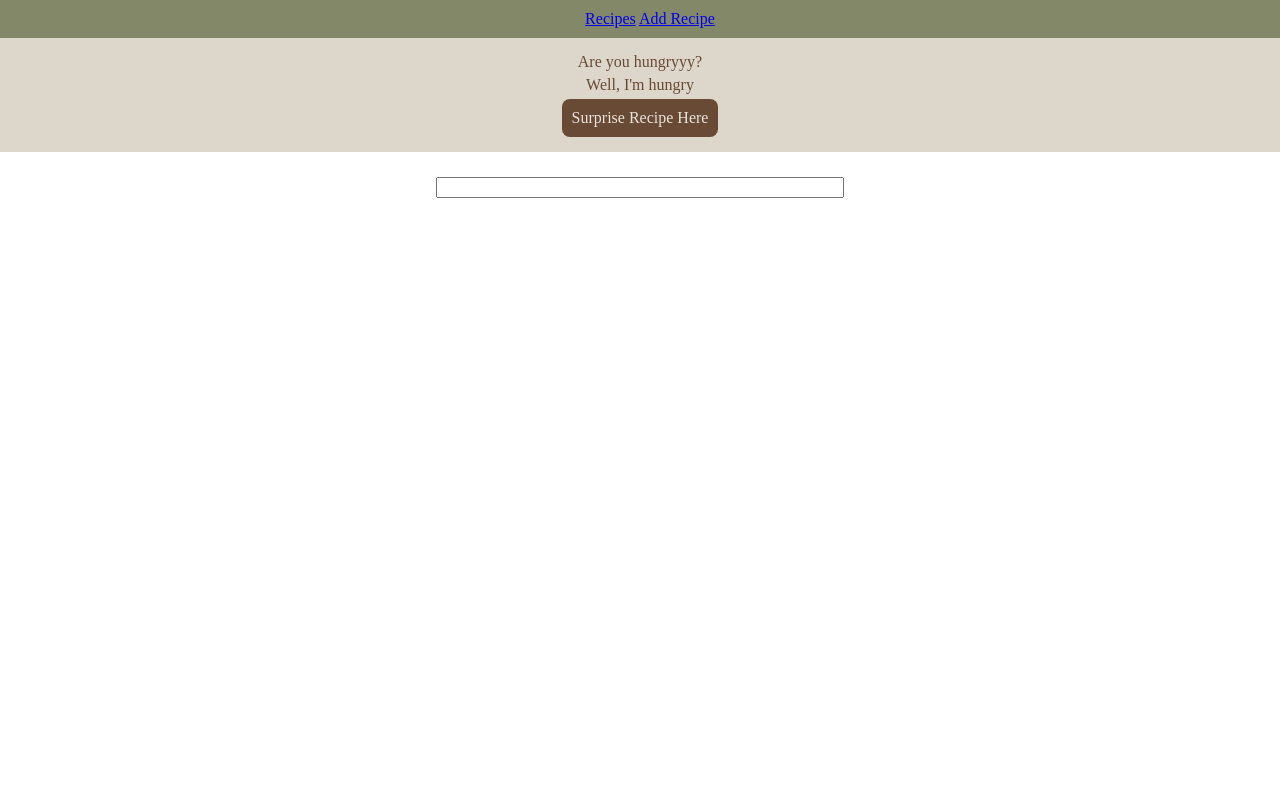
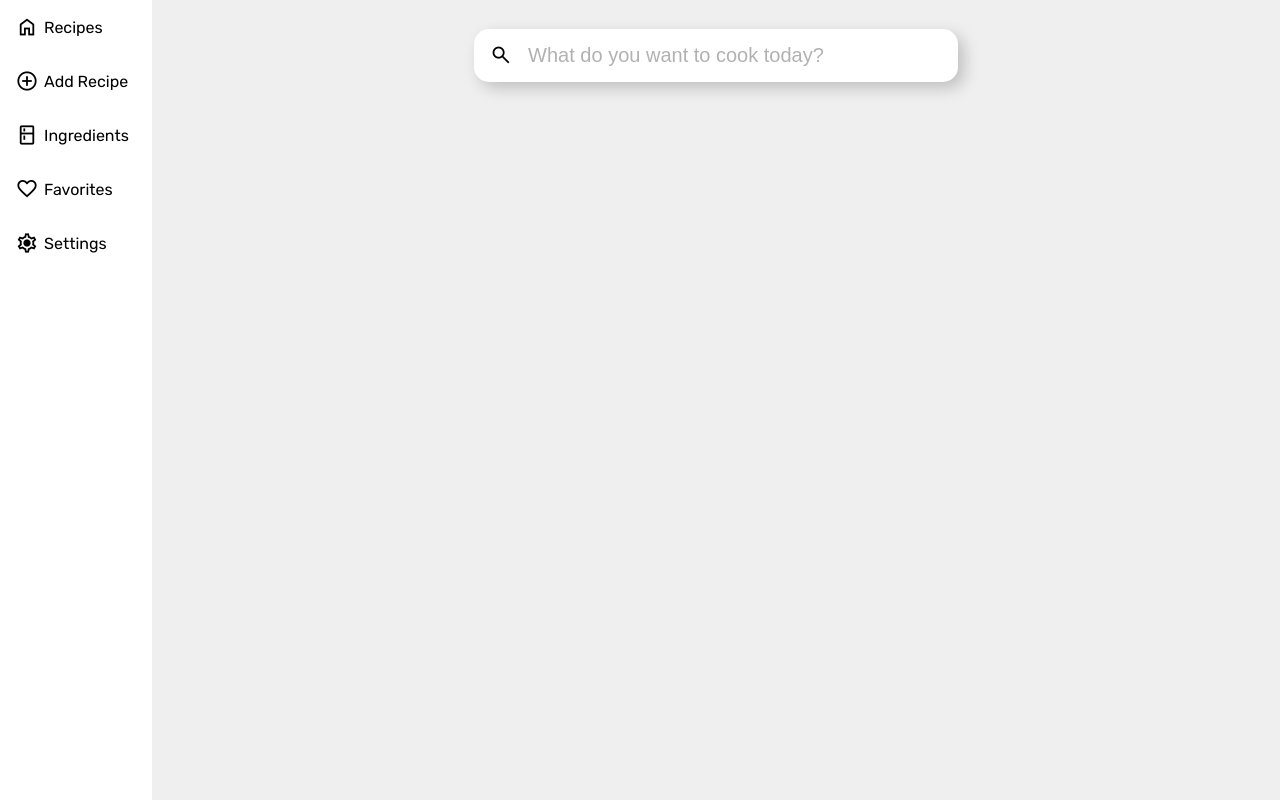
Before and after one commit to sharahe/Recipe-App, a Flask app: page /recipes/ in a window 1280 px wide. Run offline with Flask 3, Linux system fonts and the light colour scheme; data that the repository does not hold is empty; parts of the project's set-up code (start-up, migrations or seed data) failed here and were passed over.

Commit message:
adjusted css for recipes page

```diff
--- a/static/styles.css
+++ b/static/styles.css
@@ -1,19 +1,46 @@
 :root {
-  --primary-green: #828868;
+  /* First ver */
+  /* --primary-green: #828868;
   --secondary-green: #dcd6cb;
   --neutral-white: #e9e3dd;
   --primary-brown: #694a34;
-  --secondary-brown: #bea691;
+  --secondary-brown: #bea691; */
+  /* more defined first version green to brown */
+  /* --primary-green: #686f4f;
+  --secondary-green: #9ca085;
+  --neutral-white: #dcd7cc;
+  --primary-brown: #664a35;
+  --secondary-brown: #c7ab8d; */
+  /* green to coral */
+  --primary-green: #688a50;
+  --secondary-green: #9cb17f;
+  --neutral-white: #faf6eb;
+  --primary-brown: #f9d2bf;
+  --secondary-brown: #ed7d6c;
 }
 body {
   margin: 0;
+  display: flex;
 }
-#banner {
-  background-color: var(--primary-green);
+#nav {
+  background-color: white;
   padding: 10px;
   color: var(--primary-brown);
   text-align: center;
-  width: 100%;
+  display: flex;
+  flex-direction: column;
+  width: 150px;
+}
+#nav a {
+  margin-bottom: 20px;
+  display: flex;
+  text-decoration: none;
+  align-items: center;
+  padding: 5px;
+  color: black;
+}
+#nav a span {
+  padding-right: 5px;
 }
 #what-to-eat {
   background-color: var(--secondary-green);
@@ -37,27 +64,63 @@ body {
   align-items: center;
   justify-content: center;
   height: 70px;
+  padding: 20px;
+  background-color: rgb(239, 239, 239);
 }
 #search-bar {
   width: 400px;
+  padding: 15px;
+  font-size: 20px;
+  border: none;
+}
+#search-bar:focus {
+  outline: none;
+}
+
+::placeholder {
+  color: rgba(0, 0, 0);
+  opacity: 0.3; /* Firefox */
+}
+.search-bar-wrapper {
+  display: flex;
+
+  padding-left: 15px;
+  padding-right: 15px;
+  font-size: 20px;
+  border: none;
+  border-radius: 15px;
+  box-shadow: 6px 6px 16px rgba(0, 0, 0, 0.2);
+  background-color: white;
+  align-items: center;
 }
 .recipe {
-  width: 31%;
-  height: 200px;
-  background-color: var(--neutral-white);
-  border-radius: 5px;
+  width: 100%;
+  background-color: var(--secondary-green);
+  border-radius: 15px;
+  display: flex;
+  justify-content: center;
+  padding-top: 16px;
+  padding-bottom: 16px;
 }
+
 .gallery-row {
-  display: flex;
+  display: grid;
   padding: 20px;
-  /* justify-content: center; */
-  flex-wrap: wrap;
+  grid-template-columns: repeat(4, 1fr);
   row-gap: 20px;
   column-gap: 20px;
 }
-.gallery {
+#gallery {
   display: flex;
-  align-items: center;
+  background-color: rgb(239, 239, 239);
+  width: 100%;
+  overflow: scroll;
+  justify-content: center;
+}
+.content {
+  width: 100%;
+  height: 100vh;
+  background-color: rgb(239, 239, 239);
 }
 .recipe-details {
   background-color: var(--secondary-green);
@@ -138,3 +201,60 @@ img {
   flex-direction: column;
   align-items: center;
 }
+.card_img {
+  width: 100%;
+  height: 150px;
+  object-fit: cover;
+  overflow: hidden;
+  border-radius: 10px;
+}
+
+.card_recipe_link {
+  display: flex;
+  flex-direction: column;
+  align-items: center;
+  width: 100%;
+  color: black;
+  text-decoration: none;
+  font-size: 18px;
+  font-weight: 450;
+}
+.card_recipe_text {
+  width: 100%;
+  padding-top: 5px;
+  display: flex;
+  justify-content: space-between;
+  align-items: center;
+}
+
+.card_recipe_time {
+  display: flex;
+  font-weight: 350;
+  color: rgb(88, 87, 87);
+  font-size: 16px;
+  align-items: center;
+}
+.card_total_time {
+  padding-left: 4px;
+}
+.inner_card {
+  width: 90%;
+}
+
+.card_cuisine {
+  font-size: 14px;
+  color: rgb(88, 87, 87);
+  font-weight: 350;
+}
+body {
+  font-family: "Rubik", sans-serif;
+  font-optical-sizing: auto;
+  font-weight: 400;
+  font-style: normal;
+  height: 100%;
+  width: 100%;
+}
+
+.material-symbols-outlined {
+  font-variation-settings: "FILL" 0, "wght" 400, "GRAD" 0, "opsz" 16;
+}
--- a/templates/base.html
+++ b/templates/base.html
@@ -11,13 +11,37 @@
     </ul>
     {% endif %} {% endwith %}
     <link rel="stylesheet" href="/static/styles.css" />
+    <link rel="preconnect" href="https://fonts.googleapis.com" />
+    <link rel="preconnect" href="https://fonts.gstatic.com" crossorigin />
+    <link
+      href="https://fonts.googleapis.com/css2?family=Rubik:ital,wght@0,300..900;1,300..900&display=swap"
+      rel="stylesheet"
+    />
+    <link
+      rel="stylesheet"
+      href="https://fonts.googleapis.com/css2?family=Material+Symbols+Outlined:opsz,wght,FILL,GRAD@20..48,100..700,0..1,-50..200"
+    />
   </head>
 
   <body>
-    <div id="banner">
-      <a href="/recipes">Recipes</a>
-      <a href="/recipes/add">Add Recipe</a>
+    <div id="nav">
+      <a href="/recipes"
+        ><span class="material-symbols-outlined"> home </span>Recipes</a
+      >
+      <a href="/recipes/add"
+        ><span class="material-symbols-outlined"> add_circle </span>Add
+        Recipe</a
+      >
+      <a href="/ingredients"
+        ><span class="material-symbols-outlined"> kitchen </span>Ingredients</a
+      >
+      <a href="/favorites"
+        ><span class="material-symbols-outlined"> favorite </span>Favorites</a
+      >
+      <a href="/settings"
+        ><span class="material-symbols-outlined"> settings </span>Settings</a
+      >
     </div>
-    {% block body %}{% endblock %}
+    <div class="content">{% block body %}{% endblock %}</div>
   </body>
 </html>
--- a/templates/recipes.html
+++ b/templates/recipes.html
@@ -1,31 +1,41 @@
 {% extends "base.html" %} {% block body %}
 
-<div id="what-to-eat">
-  <div>Are you hungryyy?</div>
-  <div id="im-hungry">Well, I'm hungry</div>
-  <div class="button">Surprise Recipe Here</div>
+<div id="input-wrapper">
+  <div class="search-bar-wrapper">
+    <span class="material-symbols-outlined"> search </span>
+    <input
+      placeholder="What do you want to cook today?"
+      type="text"
+      id="search-bar"
+    />
   </div>
-<div id="input-wrapper">
-  <input type="text" id="search-bar" />
 </div>
 <div id="gallery">
   <div class="gallery-row">
     {% for row in rows %}
     <div class="recipe">
+      <a class="card_recipe_link" href="/recipes/{{row[0]}}">
+        <div class="inner_card">
+          <div class="card_img">
             <img
               src="/uploads/{{row['img_str_file']}}"
               alt="recipe-image"
               width="100%"
               height="auto"
             />
-      <a href="/recipes/{{row[0]}}"> <div class="recipe">{{row[1]}}</div></a>
+          </div>
+          <div class="card_recipe_text">
+            <div class="card_recipe_name">{{row[1]}}</div>
+            <div class="card_recipe_time">
+              <span class="material-symbols-outlined"> timer </span>
+              <div class="card_total_time">{{row["total_time"]}} min</div>
+            </div>
+          </div>
+          <div class="card_cuisine">{{row["cuisine"]}}</div>
+        </div></a
+      >
     </div>
     {% endfor %}
   </div>
 </div>
 {% endblock %}
-
-<!-- TODO:
- - add image to cards
- - add title/recipe names to cards
- - add category tag to the cards -->
```
Also changed, not shown: 1 other file. Lines whose indentation alone changed are shown as unchanged.
